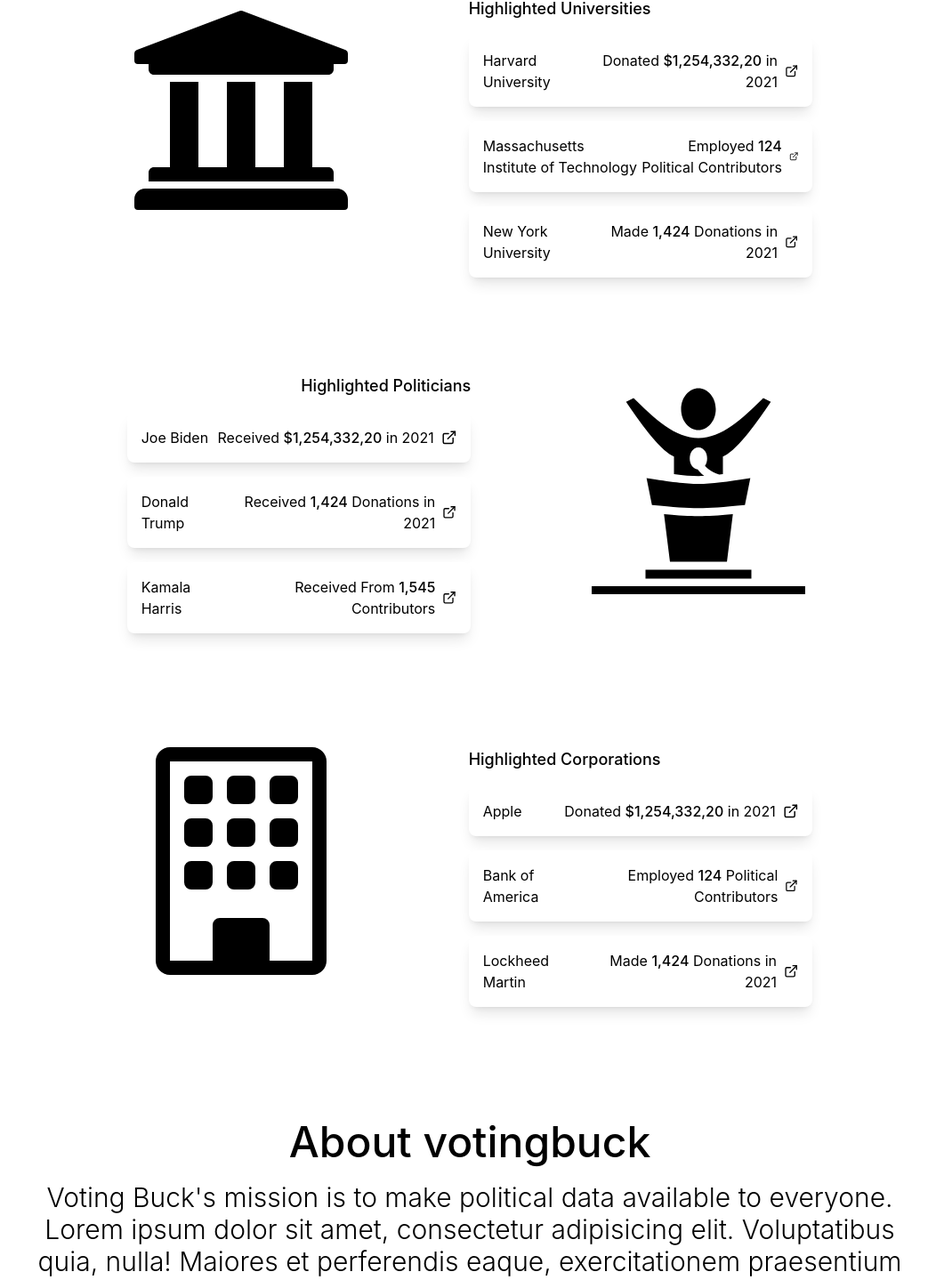
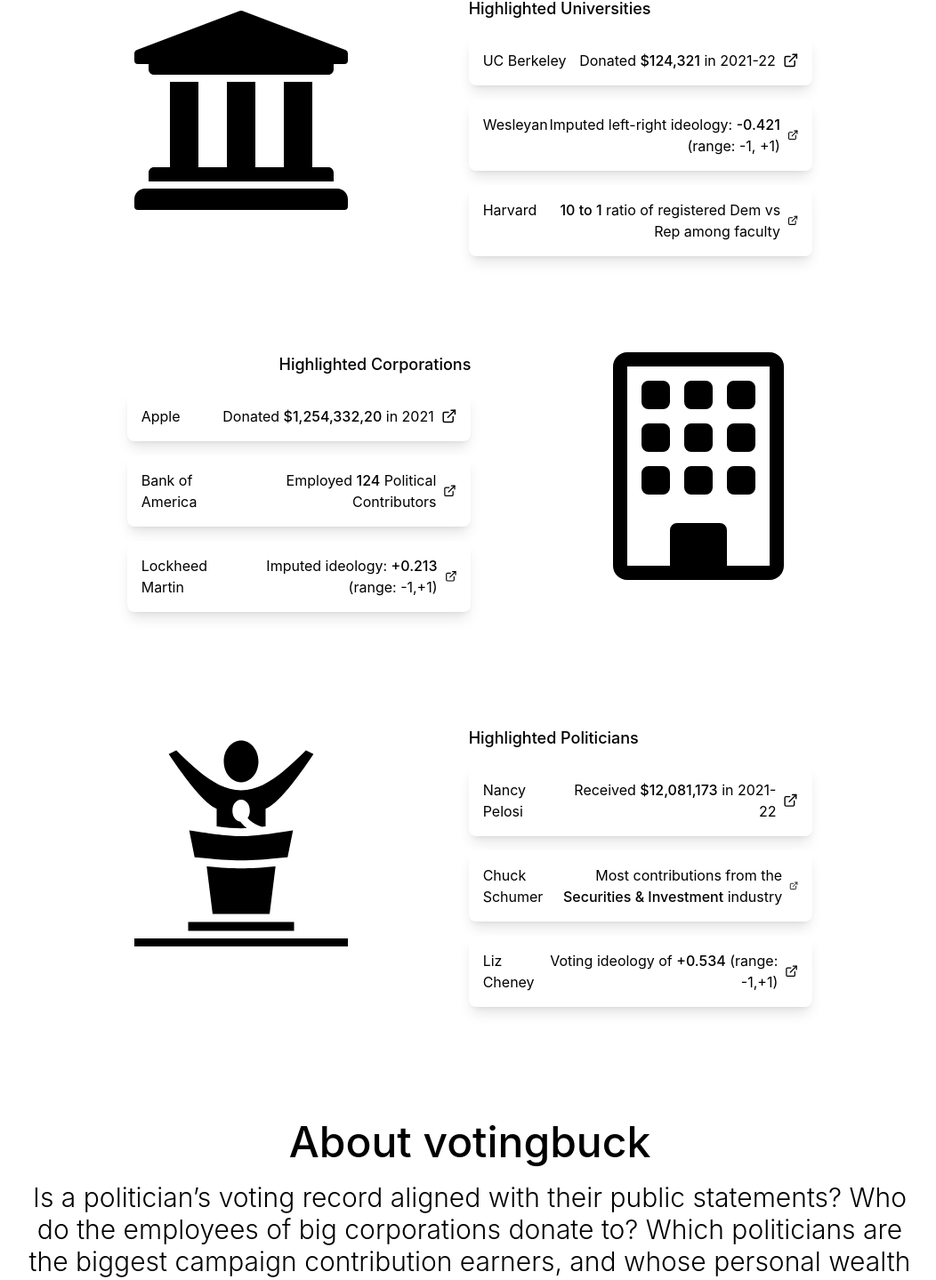
Before and after one commit to Caleb-Sutherland/votingbuck-frontend, a React (Create React App) app: page / in a window 1280 px wide. Shown: the part 912-2351 px from the top of the page at 89% size, without its empty margins (112-1164 px from the left). Built offline with nearby package versions, Linux system fonts and the light colour scheme.

Commit message:
Finalized main page content + reordered highlights

```diff
--- a/src/highlights.json
+++ b/src/highlights.json
@@ -1,53 +1,53 @@
 {
     "universities": [
         {
-            "id":1,
-            "name":"Harvard University",
-            "statistic":"Donated *$1,254,332,20* in 2021"
+            "id":"5",
+            "name":"UC Berkeley",
+            "statistic":"Donated *$124,321* in 2021-22"
         },
         {
-            "id":2,
-            "name":"Massachusetts Institute of Technology",
-            "statistic":"Employed *124* Political Contributors"
+            "id":"188",
+            "name":"Wesleyan",
+            "statistic":"Imputed left-right ideology: *-0.421* (range: -1, +1)"
         },
         {
-            "id":3,
-            "name":"New York University",
-            "statistic":"Made *1,424* Donations in 2021"
+            "id":"3",
+            "name":"Harvard",
+            "statistic":"*10 to 1* ratio of registered Dem vs Rep among faculty"
         }
     ],
     "politicians": [
         {
-            "id":1,
-            "name":"Joe Biden",
-            "statistic":"Received *$1,254,332,20* in 2021"
+            "id":"1151",
+            "name":"Nancy Pelosi",
+            "statistic":"Received *$12,081,173* in 2021-22"
         },
         {
-            "id":2,
-            "name":"Donald Trump",
-            "statistic":"Received *1,424* Donations in 2021"
+            "id":"173",
+            "name":"Chuck Schumer",
+            "statistic":"Most contributions from the *Securities & Investment* industry"
         },
         {
-            "id":3,
-            "name":"Kamala Harris",
-            "statistic":"Received From *1,545* Contributors"
+            "id":"10154",
+            "name":"Liz Cheney",
+            "statistic":"Voting ideology of *+0.534* (range: -1,+1)"
         }
     ],
-    "corporates": [
+    "corporations": [
         {
-            "id":4,
+            "id":"037833100",
             "name":"Apple",
             "statistic":"Donated *$1,254,332,20* in 2021"
         },
         {
-            "id":5,
+            "id":"060505104",
             "name":"Bank of America",
             "statistic":"Employed *124* Political Contributors"
         },
         {
-            "id":6,
+            "id":"539830109",
             "name":"Lockheed Martin",
-            "statistic":"Made *1,424* Donations in 2021"
+            "statistic":"Imputed ideology: *+0.213* (range: -1,+1)"
         }
     ]
 }
--- a/src/pages/Main.tsx
+++ b/src/pages/Main.tsx
@@ -69,12 +69,11 @@
         <div className="absolute flex flex-col space-y-24 py-48 px-20 inset-y-0 left-0 w-full">
           <div className="flex flex-col space-y-5 max-w-5xl m-auto">
             <p className="text-4xl sm:text-5xl font-medium text-center text-white">
-              View political donation information for organizations and
-              political figures.
+              Politicians, corporations, and universities are connected.
             </p>
             <p className="text-2xl sm:text-3xl font-light text-center text-white">
-              Research and discover political associations through donation
-              information.
+              Check out the web of ideology, money, revolving doors, personal
+              wealth, and power.
             </p>
             <div className="flex flex-row space-x-2 justify-center">
               <SearchBar />
@@ -100,7 +99,7 @@
                         dangerouslySetInnerHTML={{
                           __html: entry.statistic.replace(
                             /\*([^*]*)\*/g,
-                            "<span class=\"font-medium\">$1</span>"
+                            '<span class="font-medium">$1</span>'
                           ),
                         }}
                       ></p>
@@ -115,8 +114,38 @@
         <div className="-m-5 flex flex-row flex-wrap justify-center space-x-32">
           <div className="flex flex-col space-y-4 w-1/3">
             <p className="text-lg font-medium text-right">
-              Highlighted Politicians
+              Highlighted Corporations
             </p>
+            {highlights.corporations.map(function (entry, index) {
+              return (
+                <Link key={index} to={"corporations/" + entry.id}>
+                  <div className="flex flex-row justify-between bg-white shadow-lg rounded-lg p-4">
+                    <div>
+                      <p>{entry.name}</p>
+                    </div>
+                    <div className="flex flex-row items-center space-x-2">
+                      <p
+                        className="text-right"
+                        dangerouslySetInnerHTML={{
+                          __html: entry.statistic.replace(
+                            /\*([^*]*)\*/g,
+                            '<span class="font-medium">$1</span>'
+                          ),
+                        }}
+                      ></p>
+                      <FiExternalLink size="1.1em" />
+                    </div>
+                  </div>
+                </Link>
+              );
+            })}
+          </div>
+          <BsBuilding size="16em" />
+        </div>
+        <div className="-m-5 flex flex-row flex-wrap justify-center space-x-32">
+          <GiPublicSpeaker size="16em" />
+          <div className="flex flex-col space-y-4 w-1/3">
+            <p className="text-lg font-medium">Highlighted Politicians</p>
             {highlights.politicians.map(function (entry, index) {
               return (
                 <Link key={index} to={"politicians/" + entry.id}>
@@ -130,37 +159,7 @@
                         dangerouslySetInnerHTML={{
                           __html: entry.statistic.replace(
                             /\*([^*]*)\*/g,
-                            "<span class=\"font-medium\">$1</span>"
-                          ),
-                        }}
-                      ></p>
-                      <FiExternalLink size="1.1em" />
-                    </div>
-                  </div>
-                </Link>
-              );
-            })}
-          </div>
-          <GiPublicSpeaker size="16em" />
-        </div>
-        <div className="-m-5 flex flex-row flex-wrap justify-center space-x-32">
-          <BsBuilding size="16em" />
-          <div className="flex flex-col space-y-4 w-1/3">
-            <p className="text-lg font-medium">Highlighted Corporations</p>
-            {highlights.corporates.map(function (entry, index) {
-              return (
-                <Link key={index} to={"corporations/" + entry.id}>
-                  <div className="flex flex-row justify-between bg-white shadow-lg rounded-lg p-4">
-                    <div>
-                      <p>{entry.name}</p>
-                    </div>
-                    <div className="flex flex-row items-center space-x-2">
-                      <p
-                        className="text-right"
-                        dangerouslySetInnerHTML={{
-                          __html: entry.statistic.replace(
-                            /\*([^*]*)\*/g,
-                            "<span class=\"font-medium\">$1</span>"
+                            '<span class="font-medium">$1</span>'
                           ),
                         }}
                       ></p>
@@ -177,10 +176,15 @@
             About votingbuck
           </p>
           <p className="text-2xl sm:text-3xl font-light text-center leading-10">
-            Voting Buck&apos;s mission is to make political data available to
-            everyone. Lorem ipsum dolor sit amet, consectetur adipisicing elit.
-            Voluptatibus quia, nulla! Maiores et perferendis eaque,
-            exercitationem praesentium nihil.
+            Is a politician’s voting record aligned with their public
+            statements? Who do the employees of big corporations donate to?
+            Which politicians are the biggest campaign contribution earners, and
+            whose personal wealth has increased the most while in office? On
+            this site, you can find information on everything you’ve ever wanted
+            to know about money, ideology and politics. Information is separated
+            into the three centers of political power in America (politicians,
+            corporations and universities), and easily accessible in a
+            dashboard-style format.
           </p>
         </div>
         <div className="-m-5 flex flex-row flex-wrap justify-center">
@@ -192,9 +196,10 @@
             <div className="py-8 flex flex-col space-y-3">
               <p className="text-lg font-medium">Politicians</p>
               <p className="font-light">
-                Lorem ipsum dolor sit amet, consectetur adipisicing elit.
-                Voluptatibus quia, nulla! Maiores et perferendis eaque,
-                exercitationem praesentium nihil.
+                votingbuck has data on the president and VP, the 535 current
+                congressmen and women (435 members in the House, and 100
+                senators), and the roughly 800 who failed to win re-election, or
+                passed through the revolving door in the last two decades.
               </p>
               <Link
                 className="text-blue500 font-normal text-center w-full"
@@ -212,9 +217,9 @@
             <div className="py-8 flex flex-col space-y-3">
               <p className="text-lg font-medium">Corporations</p>
               <p className="font-light">
-                Lorem ipsum dolor sit amet, consectetur adipisicing elit.
-                Voluptatibus quia, nulla! Maiores et perferendis eaque,
-                exercitationem praesentium nihil.
+                votingbuck has data on more than 3,000 stock-listed companies,
+                representing over 120 industries, from Airlines (Delta), to tech
+                firms (Apple) to big-agriculture (Monsanto).
               </p>
               <Link
                 className="text-blue500 font-normal text-center w-full"
@@ -232,9 +237,9 @@
             <div className="py-8 flex flex-col space-y-3">
               <p className="text-lg font-medium">Universities</p>
               <p className="font-light">
-                Lorem ipsum dolor sit amet, consectetur adipisicing elit.
-                Voluptatibus quia, nulla! Maiores et perferendis eaque,
-                exercitationem praesentium nihil.
+                votingbuck has data on the top-ranked 600 universities in the
+                country, from the Ivy League, to liberal arts colleges, to
+                community colleges, to big state schools.
               </p>
               <Link
                 className="text-blue500 font-normal text-center w-full"
```
